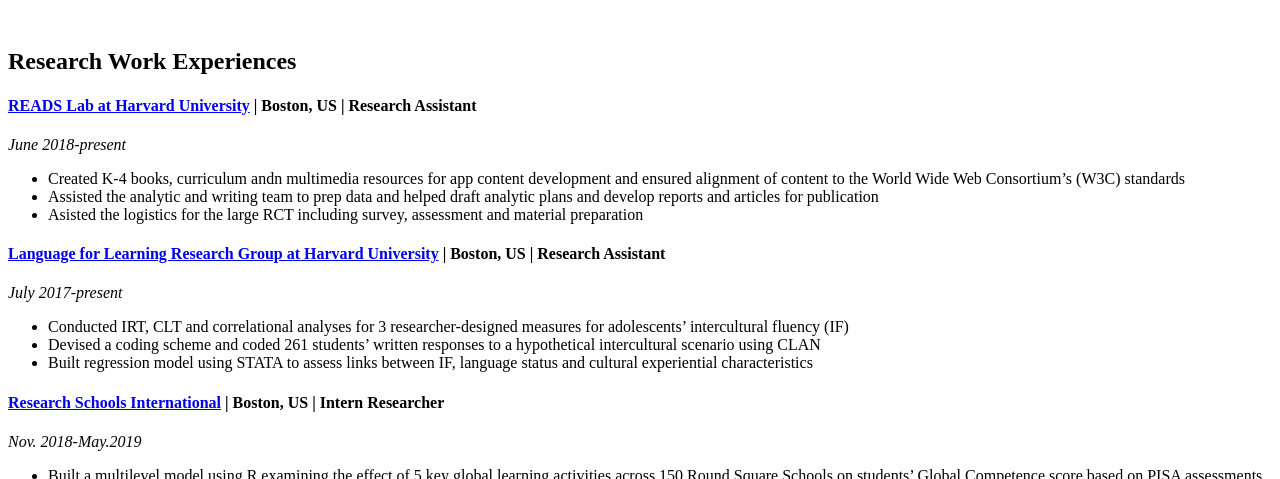
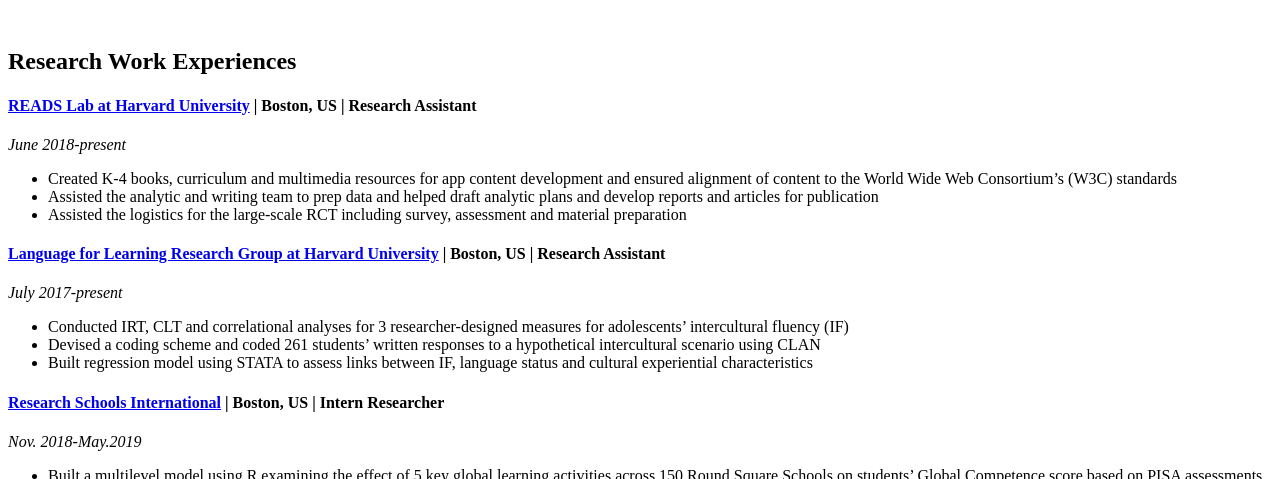
Before and after one commit to Sylviawzy/Sylviawzy.github.io, a Jekyll site: the page built from index.md, in a window 1280 px wide and 900 px high, scrolled down 2994 px, cut to the strip 90-569 px from the top of the window. Built offline with Jekyll 4.4.1, drawn with Linux system fonts in a browser that asks for light colours; our own code applies the rules of GitHub Pages for plain Markdown files; a style sheet for code colours, icons or effects is not loaded.

Commit message:
Update index.md

```diff
--- a/index.md
+++ b/index.md
@@ -50,9 +50,9 @@
 
 #### [READS Lab at Harvard University](https://www.readslab.org) | Boston, US | Research Assistant
 _June 2018-present_
--	Created K-4 books, curriculum andn multimedia resources for app content development and ensured alignment of content to the World Wide Web Consortium's (W3C) standards
+-	Created K-4 books, curriculum and multimedia resources for app content development and ensured alignment of content to the World Wide Web Consortium's (W3C) standards
 - Assisted the analytic and writing team to prep data and helped draft analytic plans and develop reports and articles for publication
-- Asisted the logistics for the large RCT including survey, assessment and material preparation
+- Assisted the logistics for the large-scale RCT including survey, assessment and material preparation
 
 #### [Language for Learning Research Group at Harvard University](https://projects.iq.harvard.edu/uccelli) | Boston, US | Research Assistant
 _July 2017-present_
```
